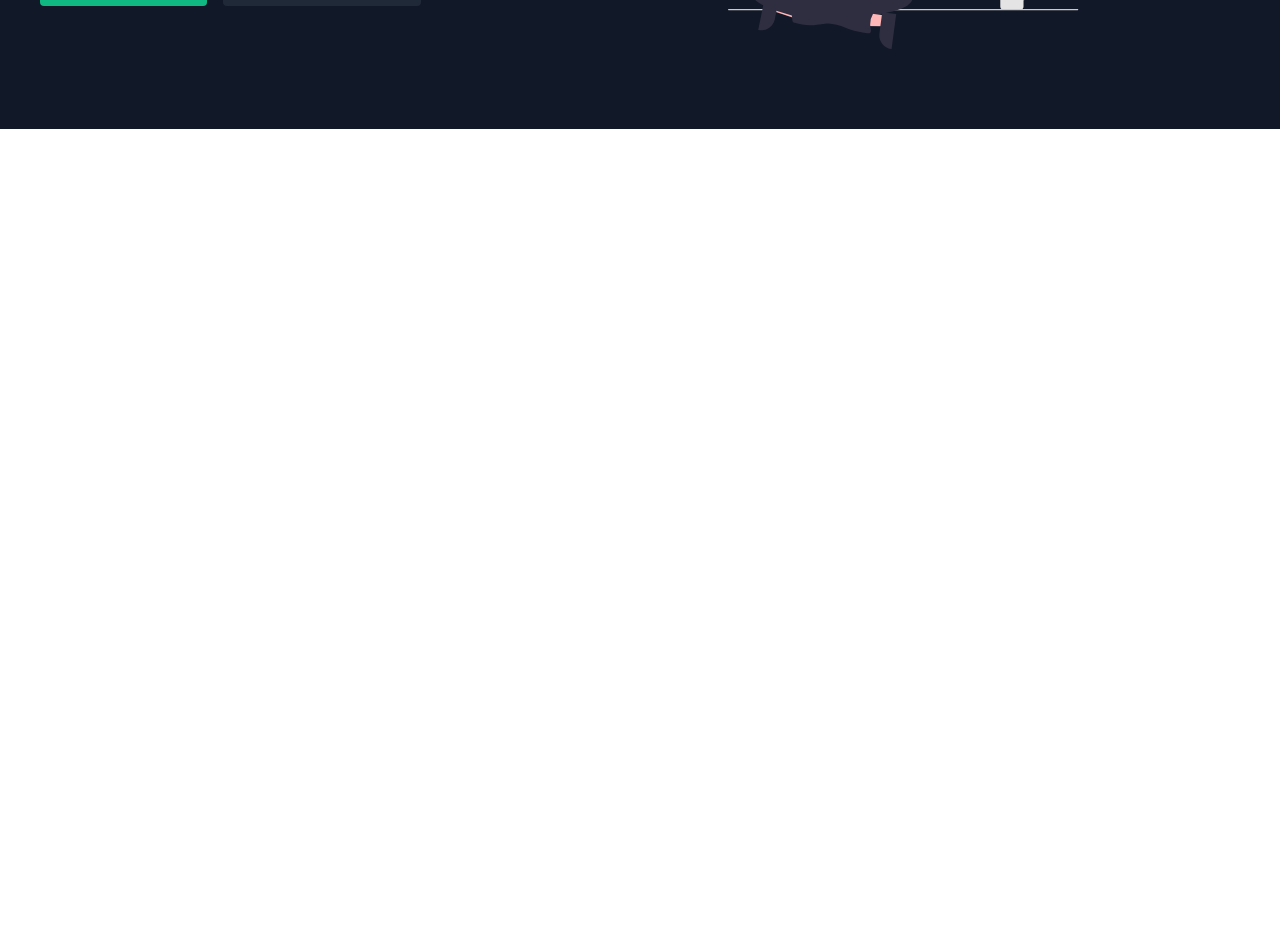
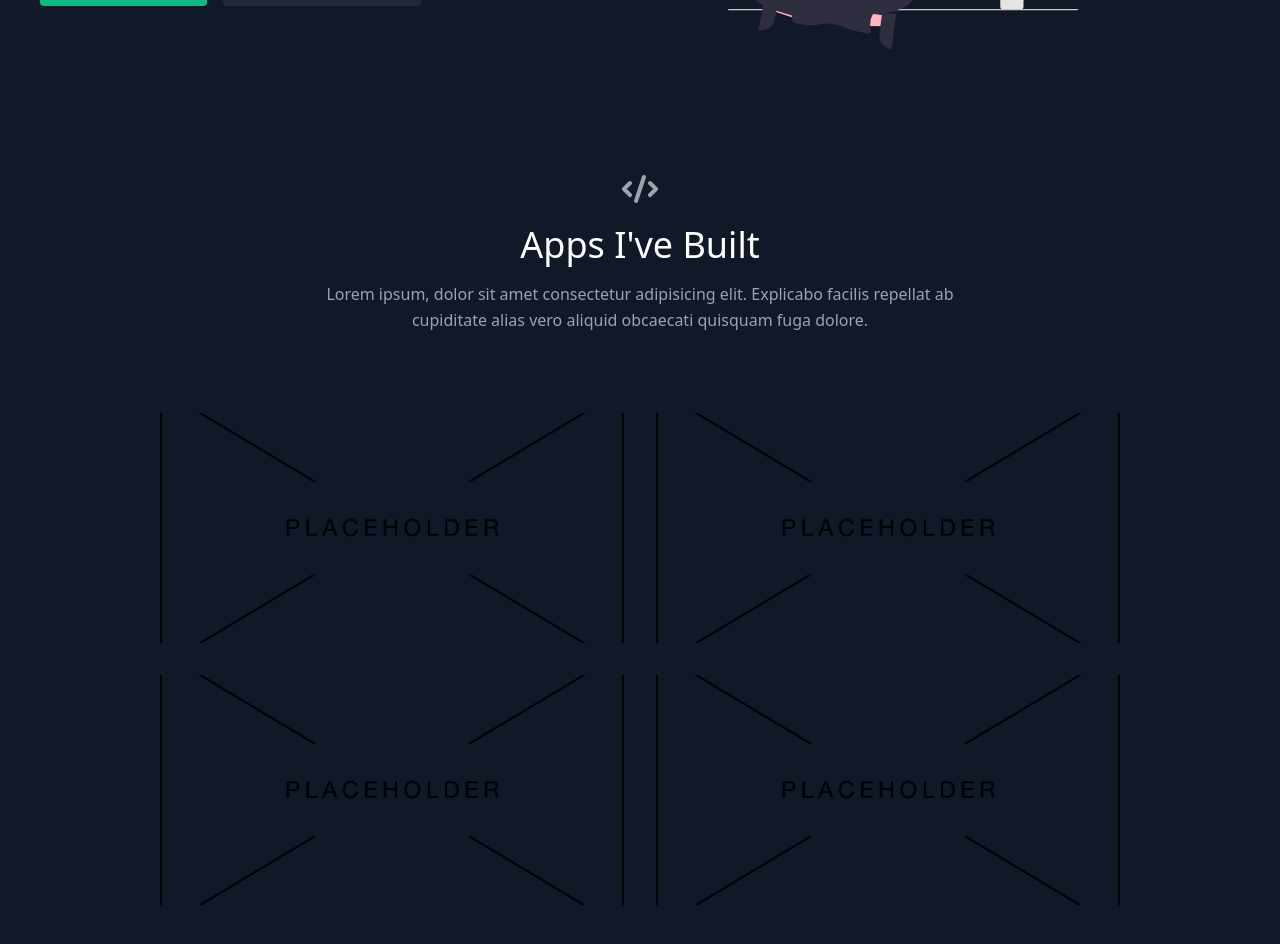
Before and after one commit to Daleray1231/My_REACT_Portfolio, a React (Create React App) app: page / in a window 1280 px wide. Shown: the part 340-1284 px from the top of the page. Before the commit the page ends 800 px from the top, so only its background shows below. Built offline with nearby package versions, Linux system fonts and the light colour scheme.

Commit message:
added projects section

```diff
--- a/src/App.js
+++ b/src/App.js
@@ -11,8 +11,8 @@
     <main className="text-gray-400 bg-gray-900 body-font">
       {/* <Navbar /> */}
       <About />
-      {/* <Projects />
-      <Skills />
+      <Projects />
+      {/* <Skills />
       <Testimonials />
       <Contact /> */}
     </main>
--- a/src/components/Projects.js
+++ b/src/components/Projects.js
@@ -1 +1,48 @@
-export default function Projects() {}
+import { CodeIcon } from "@heroicons/react/solid";
+import React from "react";
+import { projects } from "../data";
+
+export default function Projects() {
+  return (
+    <section id="projects" className="text-gray-400 bg-gray-900 body-font">
+      <div className="container px-5 py-10 mx-auto text-center lg:px-40">
+        <div className="flex flex-col w-full mb-20">
+          <CodeIcon className="mx-auto inline-block w-10 mb-4" />
+          <h1 className="sm:text-4xl text-3xl font-medium title-font mb-4 text-white">
+            Apps I've Built
+          </h1>
+          <p className="lg:w-2/3 mx-auto leading-relaxed text-base">
+            Lorem ipsum, dolor sit amet consectetur adipisicing elit. Explicabo
+            facilis repellat ab cupiditate alias vero aliquid obcaecati quisquam
+            fuga dolore.
+          </p>
+        </div>
+        <div className="flex flex-wrap -m-4">
+          {projects.map((project) => (
+            <a
+              href={project.link}
+              key={project.image}
+              className="sm:w-1/2 w-100 p-4">
+              <div className="flex relative">
+                <img
+                  alt="gallery"
+                  className="absolute inset-0 w-full h-full object-cover object-center"
+                  src={project.image}
+                />
+                <div className="px-8 py-10 relative z-10 w-full border-4 border-gray-800 bg-gray-900 opacity-0 hover:opacity-100">
+                  <h2 className="tracking-widest text-sm title-font font-medium text-green-400 mb-1">
+                    {project.subtitle}
+                  </h2>
+                  <h1 className="title-font text-lg font-medium text-white mb-3">
+                    {project.title}
+                  </h1>
+                  <p className="leading-relaxed">{project.description}</p>
+                </div>
+              </div>
+            </a>
+          ))}
+        </div>
+      </div>
+    </section>
+  );
+}
--- a/src/data.js
+++ b/src/data.js
@@ -4,32 +4,32 @@
     subtitle: "MERN Stack",
     description:
       "Lorem ipsum dolor sit amet consectetur adipisicing elit. Praesentium dolore rerum laborum iure enim sint nemo omnis voluptate exercitationem eius?",
-    image: "./project-1.gif",
-    link: "https://reactbootcamp.com",
+    image: "./placeholder.png",
+    link: "",
   },
   {
     title: "React Tracks",
     subtitle: "React and Python",
     description:
       "Lorem ipsum dolor sit amet consectetur adipisicing elit. Praesentium dolore rerum laborum iure enim sint nemo omnis voluptate exercitationem eius?",
-    image: "./project-2.gif",
-    link: "https://reactbootcamp.com",
+    image: "./placeholder.png",
+    link: "",
   },
   {
     title: "DevChat",
     subtitle: "React and Firebase",
     description:
       "Lorem ipsum dolor sit amet consectetur adipisicing elit. Praesentium dolore rerum laborum iure enim sint nemo omnis voluptate exercitationem eius?",
-    image: "./project-3.gif",
-    link: "https://reactbootcamp.com",
+    image: "./placeholder.png",
+    link: "",
   },
   {
     title: "Epic Todo App",
     subtitle: "React Hooks",
     description:
       "Lorem ipsum dolor sit amet consectetur adipisicing elit. Praesentium dolore rerum laborum iure enim sint nemo omnis voluptate exercitationem eius?",
-    image: "./project-4.gif",
-    link: "https://reactbootcamp.com",
+    image: "./placeholder.png",
+    link: "",
   },
 ];
 
```
Also changed, not shown: public/placeholder.png (added).
